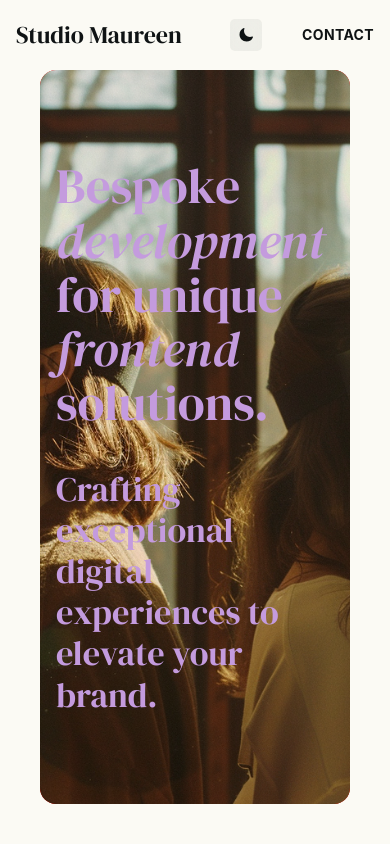
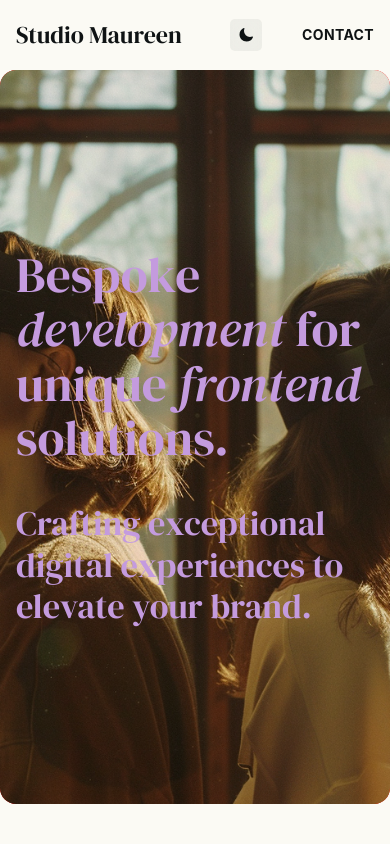
Before and after one commit to maureengayet/studio-maureen2.2, a React (Create React App) app: page / in a window 390 px wide. Shown: the top 844 px of the page. Built offline with nearby package versions, Linux system fonts and the light colour scheme.

Commit message:
Responsive margin intro2

```diff
--- a/src/Sections/Intro.js
+++ b/src/Sections/Intro.js
@@ -3,7 +3,7 @@ import React, { useState, useEffect } from "react";
 
 const Intro = () => {
 	return (
-		<section className="intro-video fade-in-layout wide ">
+		<section className="intro-video wide fade-in-layout wide ">
 			{/* <video id="background-video" autoPlay loop muted>
 				<source src="./video3.mp4" type="video/mp4"></source>
 			</video> */}
--- a/src/Sections/Intro2.css
+++ b/src/Sections/Intro2.css
@@ -7,7 +7,6 @@
 	flex-direction: column;
 	justify-content: center;
 	row-gap: 20px;
-	margin: 0 40px;
 	border-radius: 16px;
 
 	.background-image {
```
